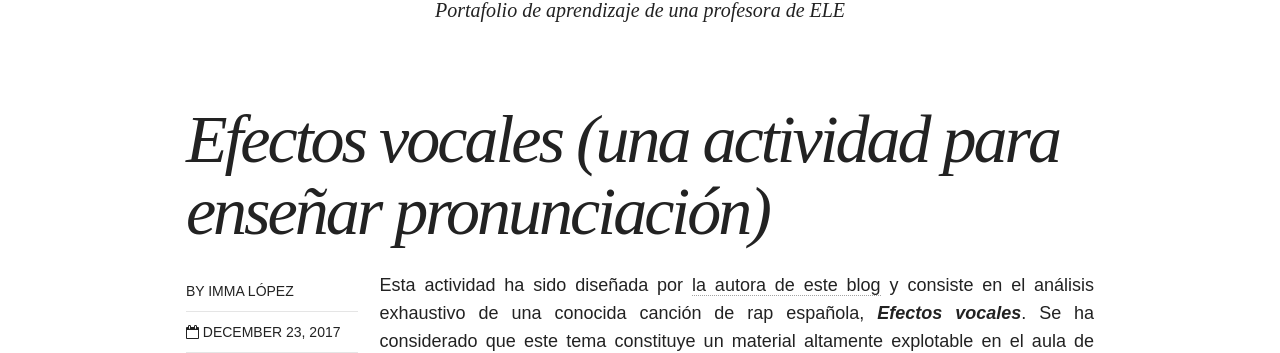
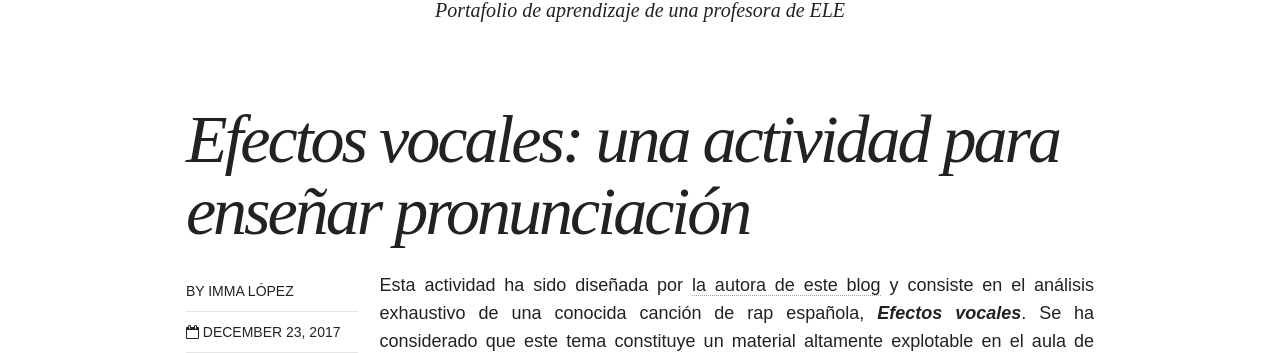
Before and after one commit to immalopez/immalopez.github.io, a Jekyll site: the page built from _posts/blog/2017-12-23-propuesta-actividad-pronunciacion.md, in a window 1280 px wide and 900 px high. Shown: the part 373-726 px from the top of the window. Built offline with Jekyll 4.4.1, drawn with Linux system fonts in a browser that asks for light colours; nearby versions of some CDN libraries; comment, search, counter and statistics services are not loaded.

```diff
--- a/_posts/blog/2017-12-23-propuesta-actividad-pronunciacion.md
+++ b/_posts/blog/2017-12-23-propuesta-actividad-pronunciacion.md
@@ -1,6 +1,6 @@
 ---
 layout: post
-title: Efectos vocales (una actividad para enseñar pronunciación)
+title: 'Efectos vocales: una actividad para enseñar pronunciación'
 modified:
 categories: blog
 excerpt: "Pronunciación en la didáctica de ELE"
```
